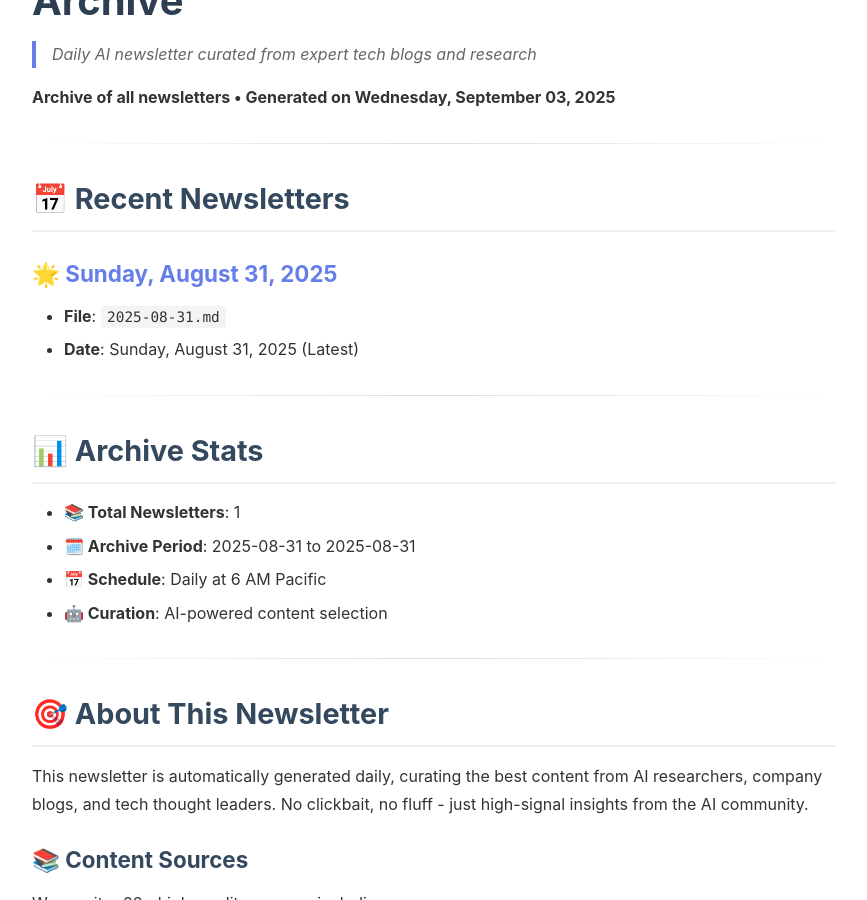
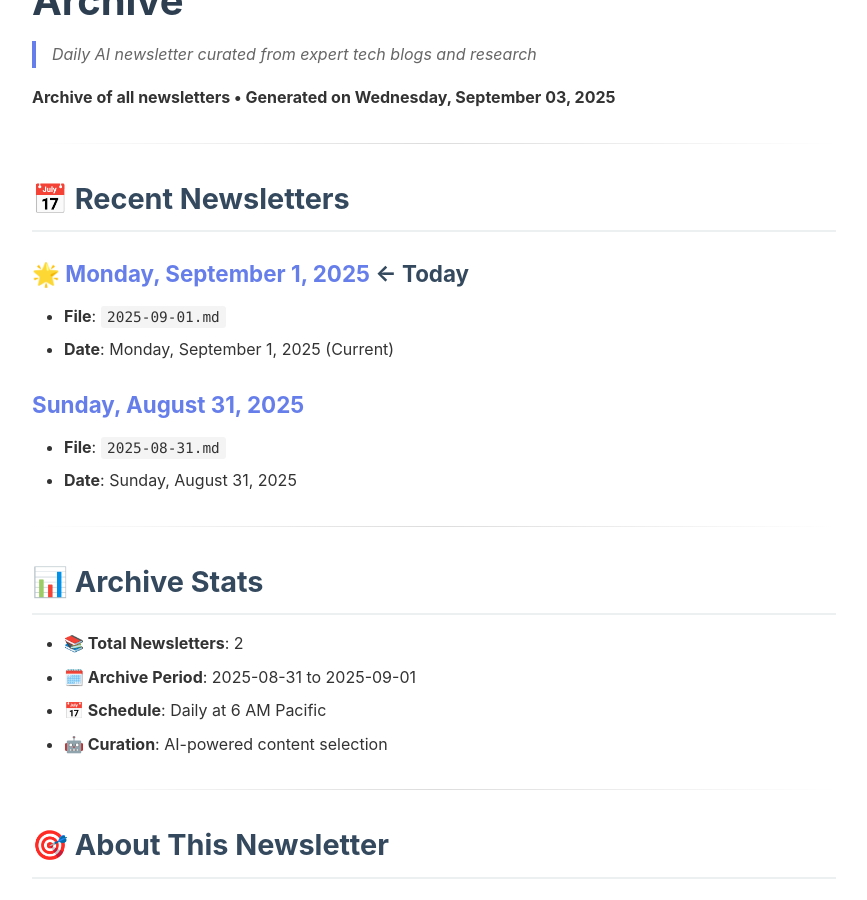
Before and after one commit to yashrmaa/newsletter, a Jekyll site: the page built from docs/archive.md, in a window 1280 px wide and 900 px high, scrolled down 432 px. Shown: the whole window, without its empty margins (206-1073 px from the left). Built offline with Jekyll 4.4.1, drawn with Linux system fonts in a browser that asks for light colours.

Commit message:
Fix archive functionality and navigation links
- Fix archive links pointing to README.md instead of archive.html
- Update archive.md to include September 1st newsletter
- Fix archive generator to write to correct archive.md file
- Add Jekyll front matter to archive generation
- Update markdown formatter to use correct archive link
- Restore proper index.md as homepage with latest newsletter content

🤖 Generated with [Claude Code](https://claude.ai/code)

Co-Authored-By: Claude <noreply@anthropic.com>

```diff
--- a/docs/archive.md
+++ b/docs/archive.md
@@ -14,17 +14,22 @@ permalink: /archive.html
 
 ## 📅 Recent Newsletters
 
-### 🌟 [Sunday, August 31, 2025](./2025-08-31.html)
+### 🌟 [Monday, September 1, 2025](./2025-09-01.html) ← Today
+
+- **File**: `2025-09-01.md`
+- **Date**: Monday, September 1, 2025 (Current)
+
+### [Sunday, August 31, 2025](./2025-08-31.html)
 
 - **File**: `2025-08-31.md`
-- **Date**: Sunday, August 31, 2025 (Latest)
+- **Date**: Sunday, August 31, 2025
 
 ---
 
 ## 📊 Archive Stats
 
-- **📚 Total Newsletters**: 1
-- **🗓️ Archive Period**: 2025-08-31 to 2025-08-31
+- **📚 Total Newsletters**: 2
+- **🗓️ Archive Period**: 2025-08-31 to 2025-09-01
 - **📅 Schedule**: Daily at 6 AM Pacific
 - **🤖 Curation**: AI-powered content selection
 
--- a/src/formatters/markdown-formatter.ts
+++ b/src/formatters/markdown-formatter.ts
@@ -120,7 +120,7 @@ We monitor 28+ high-quality sources including:
 
 **🤖 Built with**: TypeScript • GitHub Actions • AI Curation
 **📅 Schedule**: Daily at 6 AM Pacific
-**🌐 Archive**: [All Newsletters](./README.md)
+**🌐 Archive**: [All Newsletters](./archive.html)
 `;
   }
 
```
Also changed, not shown: docs/2025-08-31.md (+1 -1 lines), docs/2025-09-01.md (+1 -1 lines), docs/index.md (+1 -1 lines), src/core/scheduler.ts (+8 -2 lines).
